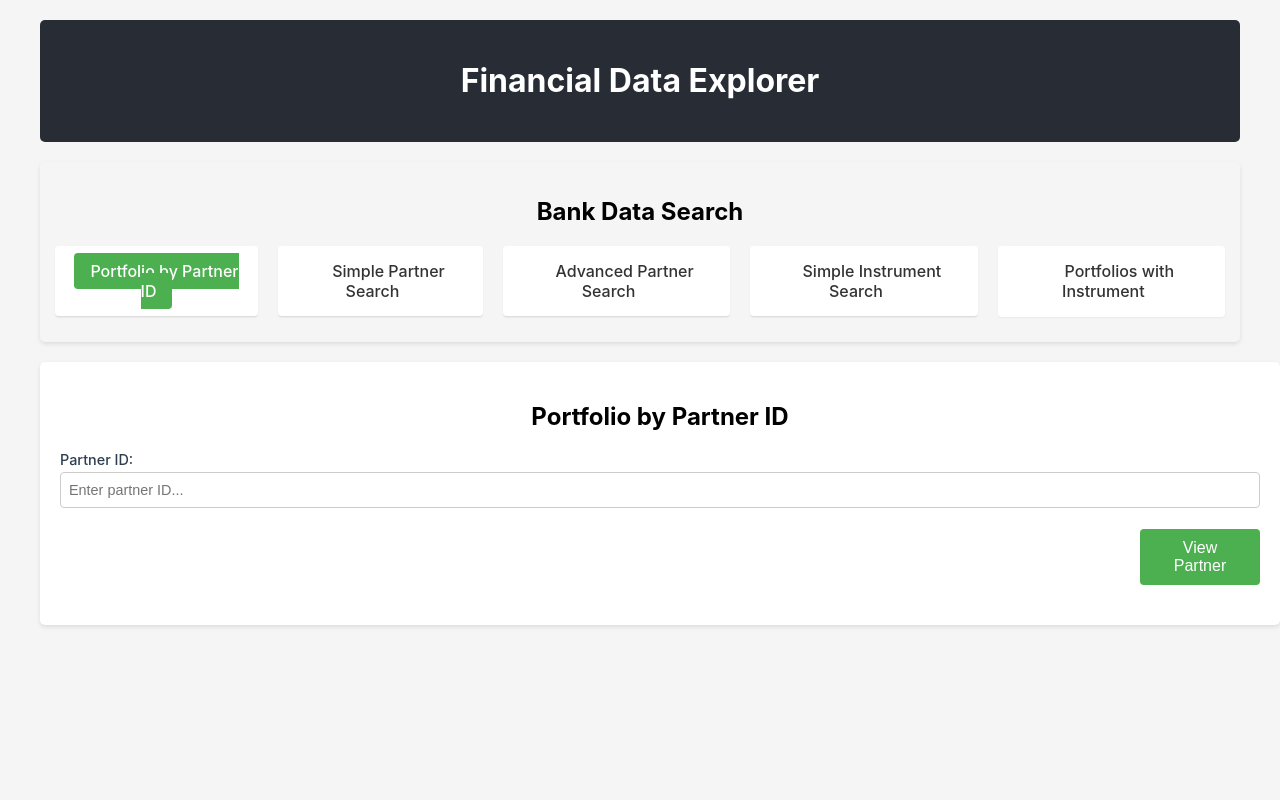
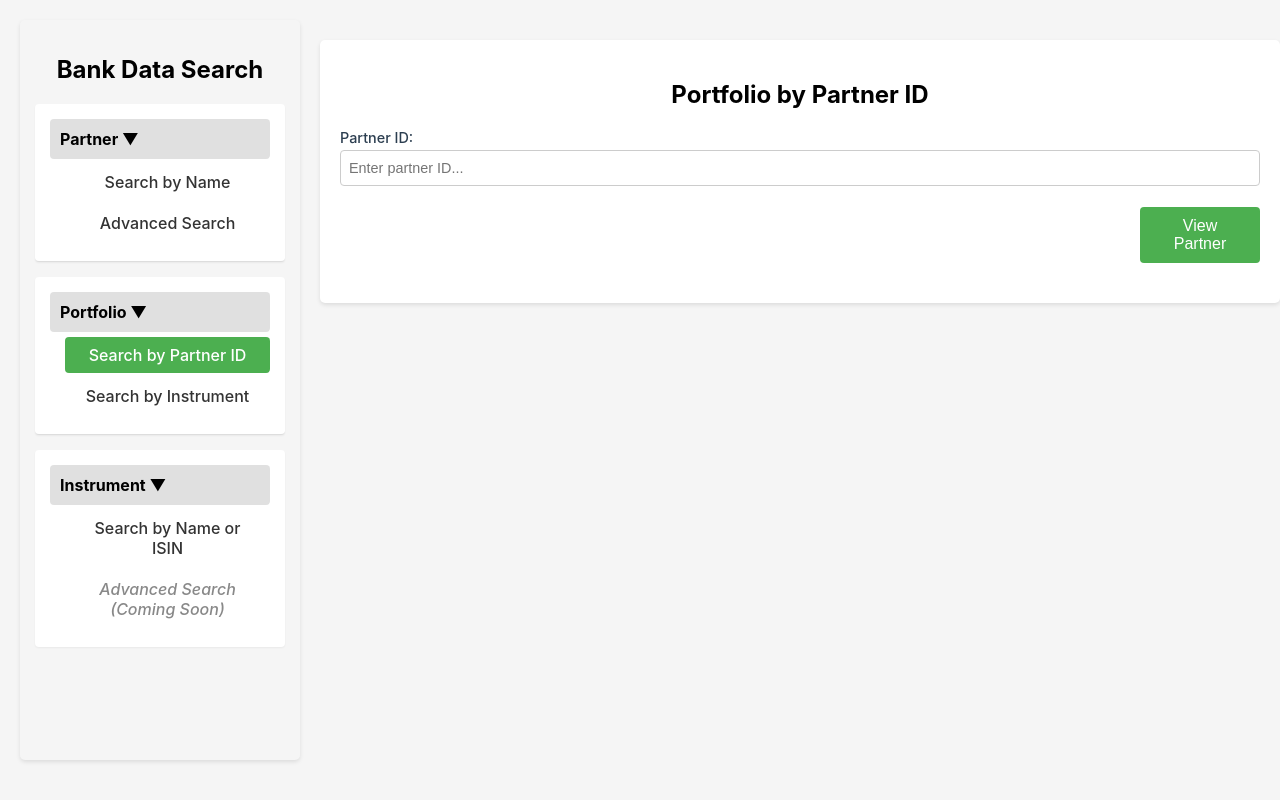
Before and after one commit to dnlwrthstr/graphql-opensearch, a React (Create React App) app in the folder frontend/: page / in a window 1280 px wide. Built offline with nearby package versions, Linux system fonts and the light colour scheme.

Commit message:
Implement left menu and improve layout consistency. Remove header bar for cleaner interface.

```diff
--- a/frontend/src/App.css
+++ b/frontend/src/App.css
@@ -3,6 +3,8 @@
   max-width: 1200px;
   margin: 0 auto;
   padding: 20px;
+  display: flex;
+  flex-direction: column;
 }
 
 /* Navigation Styles */
@@ -12,15 +14,53 @@
   border-radius: 5px;
   margin-bottom: 20px;
   box-shadow: 0 2px 4px rgba(0, 0, 0, 0.1);
+  width: 250px;
+  position: fixed;
+  left: 20px;
+  top: 20px;
+  bottom: 20px;
+  overflow-y: auto;
 }
 
 .nav-menu {
   display: flex;
+  flex-direction: column;
   list-style: none;
   padding: 0;
   margin: 10px 0 0;
-  justify-content: center;
-  gap: 20px;
+  gap: 10px;
+}
+
+.menu-item {
+  margin-bottom: 5px;
+}
+
+.menu-header {
+  padding: 10px;
+  background-color: #e0e0e0;
+  border-radius: 4px;
+  cursor: pointer;
+  font-weight: bold;
+  display: flex;
+  justify-content: space-between;
+  align-items: center;
+}
+
+.menu-header:hover {
+  background-color: #d0d0d0;
+}
+
+.submenu {
+  list-style: none;
+  padding: 0;
+  margin: 5px 0 0 15px;
+}
+
+.submenu li {
+  margin-bottom: 5px;
+  border-bottom: none;
+  box-shadow: none;
+  padding: 0;
 }
 
 .nav-link, .active-nav-link {
@@ -30,6 +70,7 @@
   color: #333;
   font-weight: 500;
   transition: all 0.3s ease;
+  display: block;
 }
 
 .nav-link:hover {
@@ -45,18 +86,19 @@
   background-color: #45a049;
 }
 
-.App-header {
-  background-color: #282c34;
-  padding: 20px;
-  color: white;
-  border-radius: 5px;
-  margin-bottom: 20px;
+.coming-soon {
+  color: #888;
+  cursor: not-allowed;
+  font-style: italic;
 }
+
 
 main {
   display: flex;
   flex-direction: column;
   gap: 30px;
+  margin-left: 280px; /* Add margin to accommodate the left menu */
+  padding-top: 20px; /* Add padding to the top */
 }
 
 @media (min-width: 768px) {
--- a/frontend/src/App.js
+++ b/frontend/src/App.js
@@ -23,9 +23,6 @@ function App() {
     <ApolloProvider client={client}>
       <Router>
         <div className="App">
-          <header className="App-header">
-            <h1>Financial Data Explorer</h1>
-          </header>
           <Navigation />
           <main>
             <Routes>
--- a/frontend/src/components/Navigation.js
+++ b/frontend/src/components/Navigation.js
@@ -1,26 +1,40 @@
-import React from 'react';
+import React, { useState } from 'react';
 import { NavLink } from 'react-router-dom';
 import '../App.css';
 
 function Navigation() {
+  const [expandedItems, setExpandedItems] = useState({
+    partner: true,
+    portfolio: true,
+    instrument: true
+  });
+
+  const toggleExpand = (item) => {
+    setExpandedItems({
+      ...expandedItems,
+      [item]: !expandedItems[item]
+    });
+  };
+
   return (
     <nav className="main-navigation">
       <h2>Bank Data Search</h2>
       <ul className="nav-menu">
-        <li>
-          <NavLink
-            to="/"
-            className={({ isActive }) => isActive ? "active-nav-link" : "nav-link"}
+        <li className="menu-item">
+          <div
+            className="menu-header"
+            onClick={() => toggleExpand('partner')}
           >
-            Portfolio by Partner ID
-          </NavLink>
-        </li>
+            Partner {expandedItems.partner ? '▼' : '►'}
+          </div>
+          {expandedItems.partner && (
+            <ul className="submenu">
               <li>
                 <NavLink
                   to="/simple-search"
                   className={({ isActive }) => isActive ? "active-nav-link" : "nav-link"}
                 >
-            Simple Partner Search
+                  Search by Name
                 </NavLink>
               </li>
               <li>
@@ -28,15 +42,27 @@ function Navigation() {
                   to="/advanced-search"
                   className={({ isActive }) => isActive ? "active-nav-link" : "nav-link"}
                 >
-            Advanced Partner Search
+                  Advanced Search
                 </NavLink>
               </li>
+            </ul>
+          )}
+        </li>
+        <li className="menu-item">
+          <div
+            className="menu-header"
+            onClick={() => toggleExpand('portfolio')}
+          >
+            Portfolio {expandedItems.portfolio ? '▼' : '►'}
+          </div>
+          {expandedItems.portfolio && (
+            <ul className="submenu">
               <li>
                 <NavLink
-            to="/simple-instrument-search"
+                  to="/"
                   className={({ isActive }) => isActive ? "active-nav-link" : "nav-link"}
                 >
-            Simple Instrument Search
+                  Search by Partner ID
                 </NavLink>
               </li>
               <li>
@@ -44,8 +70,36 @@ function Navigation() {
                   to="/portfolios-with-instrument"
                   className={({ isActive }) => isActive ? "active-nav-link" : "nav-link"}
                 >
-            Portfolios with Instrument
+                  Search by Instrument
                 </NavLink>
+              </li>
+            </ul>
+          )}
+        </li>
+        <li className="menu-item">
+          <div
+            className="menu-header"
+            onClick={() => toggleExpand('instrument')}
+          >
+            Instrument {expandedItems.instrument ? '▼' : '►'}
+          </div>
+          {expandedItems.instrument && (
+            <ul className="submenu">
+              <li>
+                <NavLink
+                  to="/simple-instrument-search"
+                  className={({ isActive }) => isActive ? "active-nav-link" : "nav-link"}
+                >
+                  Search by Name or ISIN
+                </NavLink>
+              </li>
+              <li>
+                <span className="nav-link coming-soon">
+                  Advanced Search (Coming Soon)
+                </span>
+              </li>
+            </ul>
+          )}
         </li>
       </ul>
     </nav>
```
Lines whose indentation alone changed are shown as unchanged.
